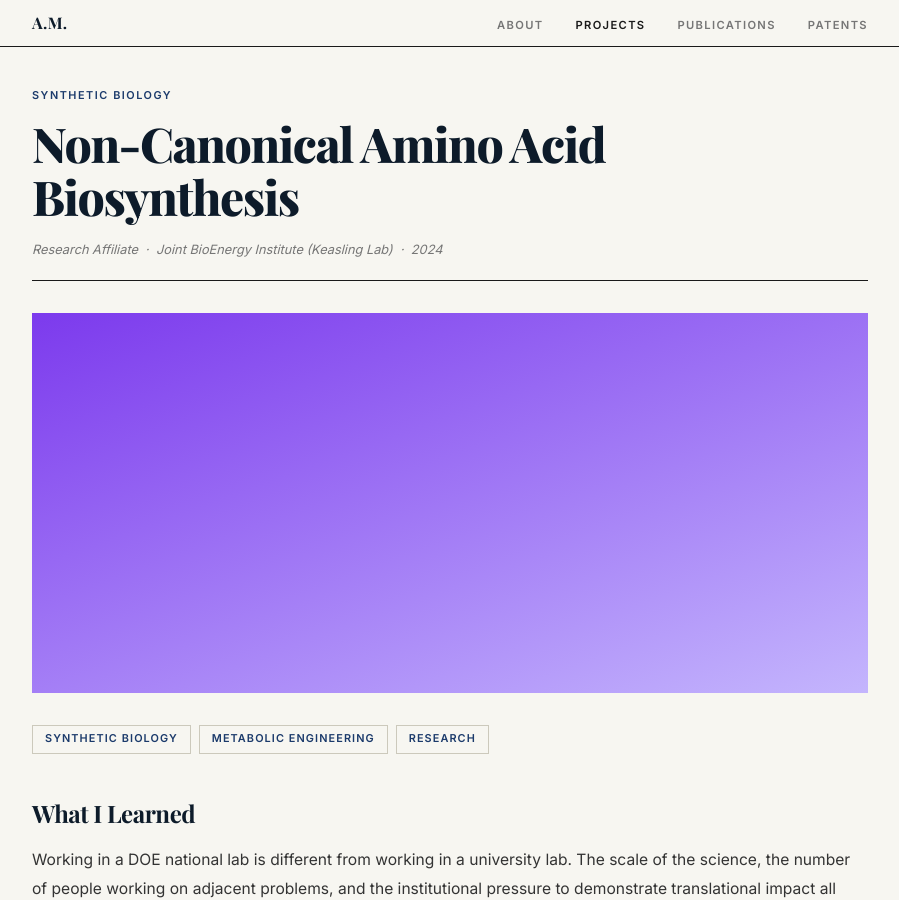
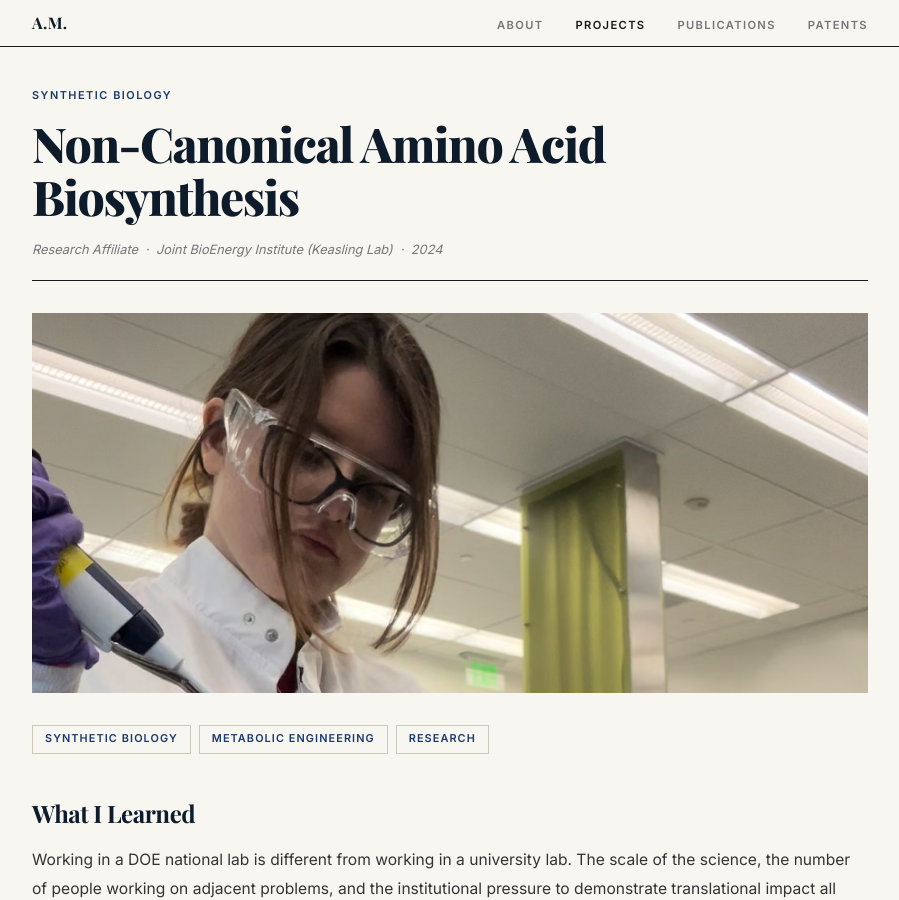
Before and after one commit to allimessinese/allimessinese.github.io, a Jekyll site: the page built from _projects/polyketide-synthase-jbei.md, in a window 1280 px wide and 900 px high. Shown: the whole window, without its empty margins (190-1089 px from the left). Built offline with Jekyll 4.4.1, drawn with Linux system fonts in a browser that asks for light colours; some web fonts are replaced.

Commit message:
Add lab photo hero to JBEI project
Co-Authored-By: Claude Sonnet 4.6 <noreply@anthropic.com>

```diff
--- a/_projects/polyketide-synthase-jbei.md
+++ b/_projects/polyketide-synthase-jbei.md
@@ -6,6 +6,8 @@ institution: "Joint BioEnergy Institute (Keasling Lab)"
 summary: "Research Affiliate in Jay Keasling's lab at JBEI, under Sarah Klass. Engineered PKS pathways in Pseudomonas putida for non-canonical amino acid biosynthesis. Pre-publication."
 tags: [synthetic biology, metabolic engineering, research]
 gradient: grad-6
+image: "/assets/images/jbei-lab.jpg"
+image_position: "center 28%"
 category: research
 city: "Emeryville"
 lat: 37.8309
```
Also changed, not shown: assets/images/jbei-lab.jpg (added).
